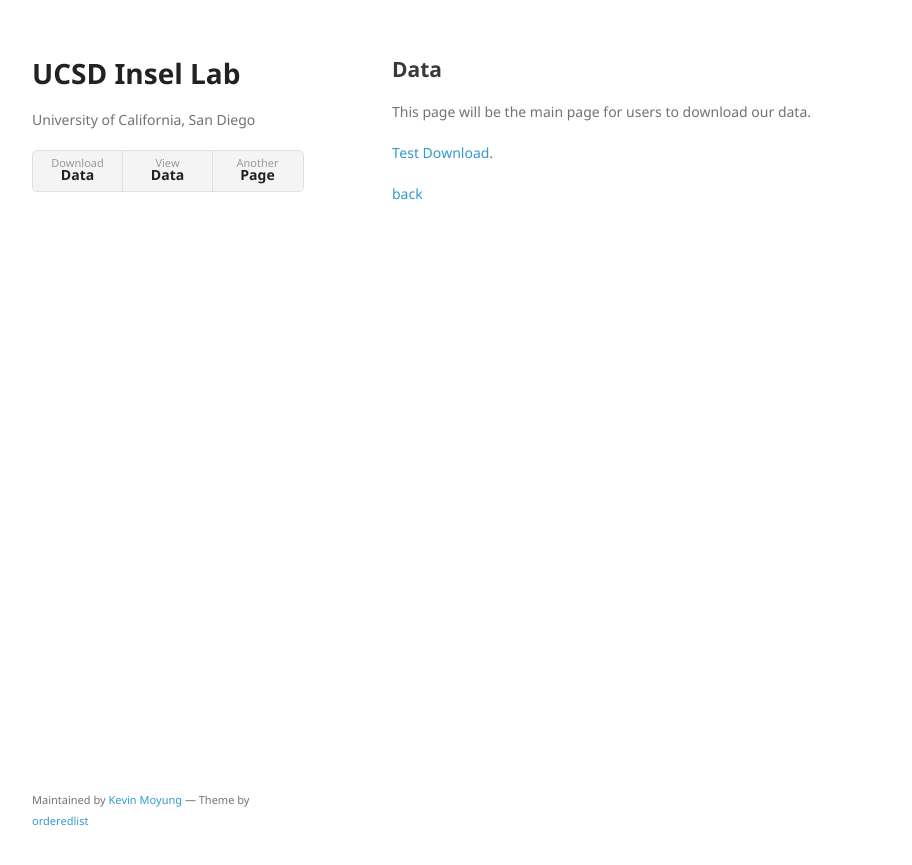
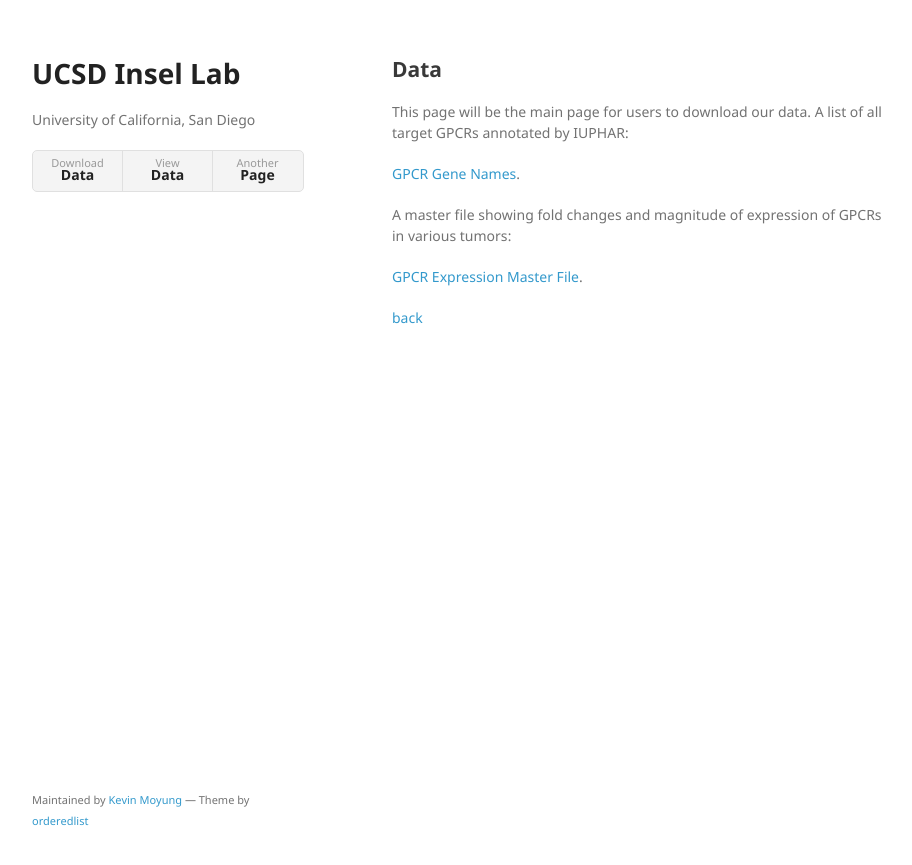
Before and after one commit to insellab/insellab.github.io, a Jekyll site: the page built from data.md, in a window 1280 px wide. Shown: the top 865 px of the page, without its empty margins (178-1090 px from the left). Built offline with Jekyll 4.4.1, drawn with Linux system fonts in a browser that asks for light colours; our own code applies the rules of GitHub Pages for plain Markdown files.

Commit message:
Update data.md

```diff
--- a/data.md
+++ b/data.md
@@ -5,8 +5,13 @@ layout: default
 ## Data
 
 This page will be the main page for users to download our data.
+A list of all target GPCRs annotated by IUPHAR:
 
-[Test Download](https://drive.google.com/a/ucsd.edu/file/d/0B2LcGihi6iUWNEFhendLNmVHemM/view?usp=sharing).
+[GPCR Gene Names](https://drive.google.com/a/ucsd.edu/file/d/0B2LcGihi6iUWNEFhendLNmVHemM/view?usp=sharing).
+
+A master file showing fold changes and magnitude of expression of GPCRs in various tumors:
+
+[GPCR Expression Master File](https://drive.google.com/a/ucsd.edu/file/d/0B2LcGihi6iUWNEFhendLNmVHemM/view?usp=sharing).
 
 
 [back](./)
```
